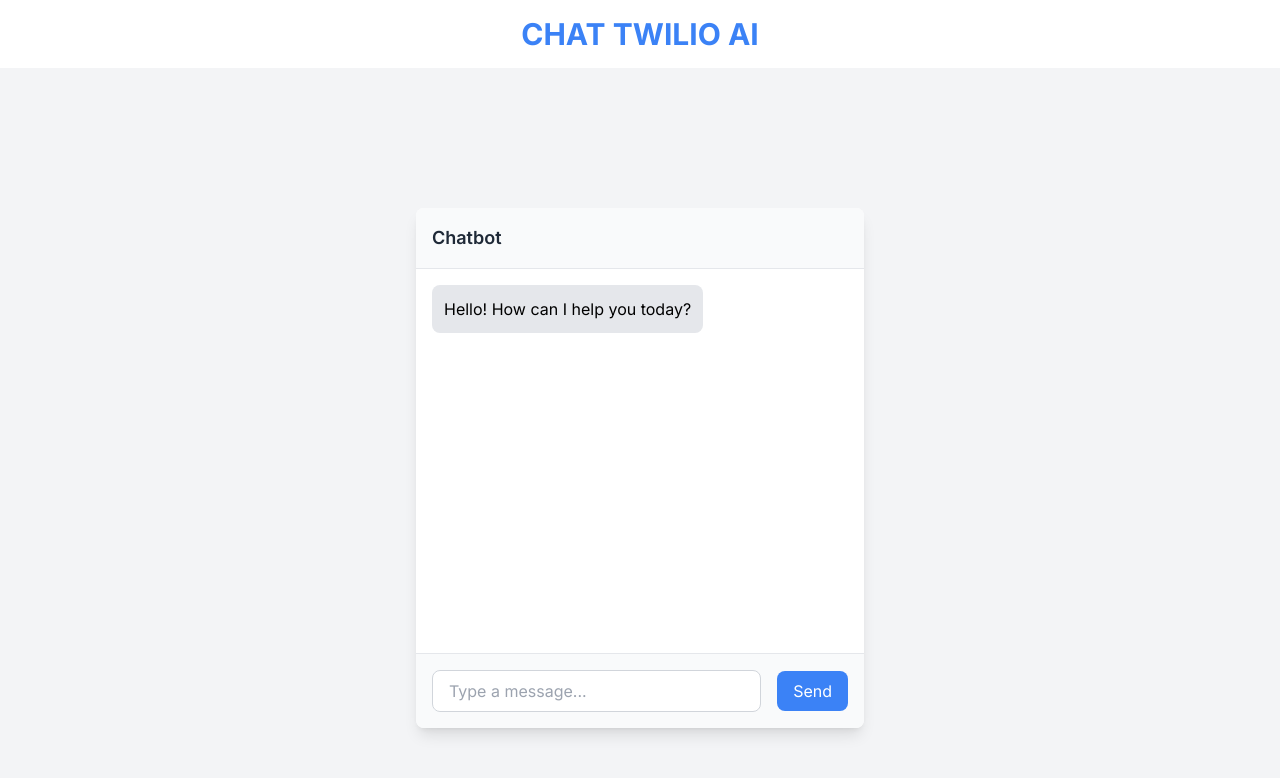
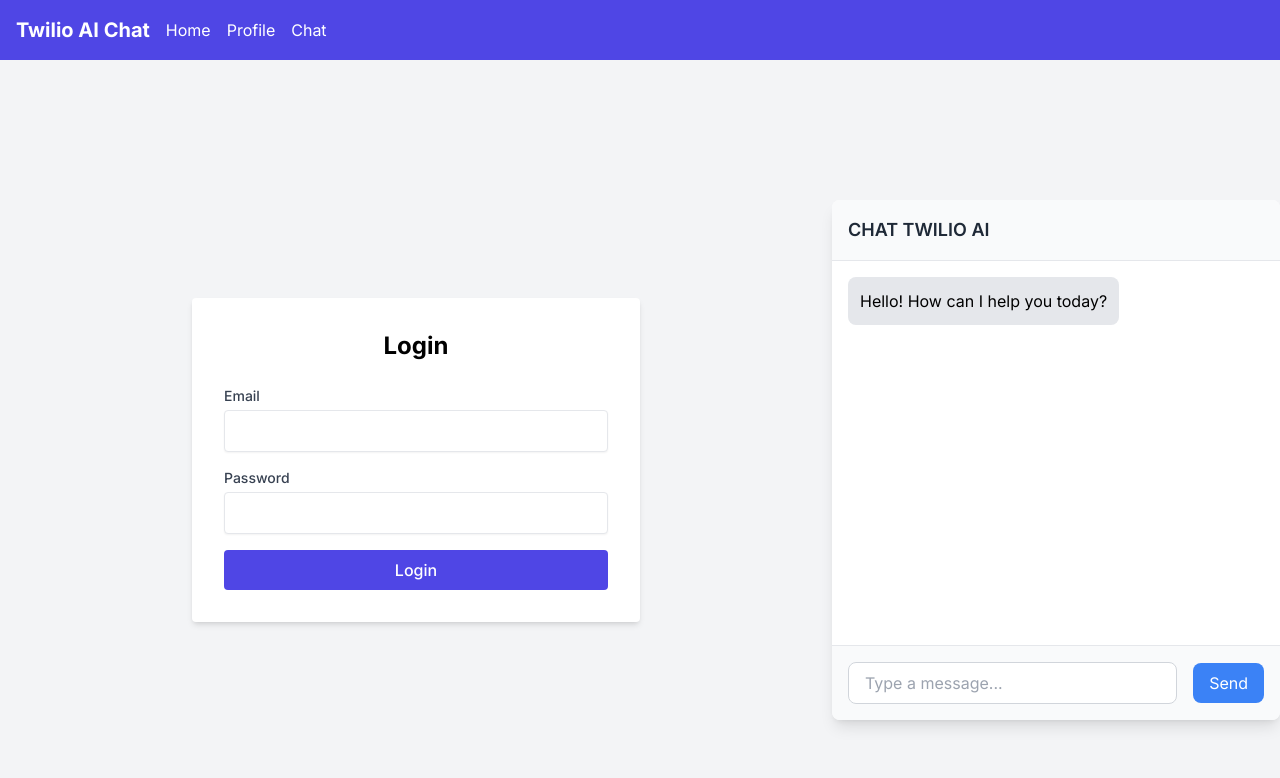
Before and after one commit to williammasivi/ChatTwilioAI, a Next.js app: page / in a window 1280 px wide. Shown: the top 778 px of the page. Built offline with nearby package versions, Linux system fonts and the light colour scheme.

Commit message:
add layout to the project

```diff
--- a/app/layout.tsx
+++ b/app/layout.tsx
@@ -2,6 +2,7 @@
 import type { Metadata } from "next";
 import { Inter } from "next/font/google";
 import "./globals.css";
+import Header from "@/components/Header";
 
 
 type LayoutProps = {
@@ -18,7 +19,10 @@
 export default function RootLayout({ children }: Readonly<LayoutProps>) {
    return (
       <html lang="en">
-         <body className={inter.className}>{children}</body>
+         <body className={`${inter.className}`}>
+            <Header />
+            {children}
+         </body>
       </html>
    );
 }
--- a/app/page.tsx
+++ b/app/page.tsx
@@ -1,5 +1,7 @@
 "use client";
+import Login from '@/components/Login';
 import { useState } from 'react';
+
 
 
 export default function Home() {
@@ -7,12 +9,13 @@
       { text: 'Hello! How can I help you today?', sender: 'bot' },
     ]);
    return (
-      <main>
-         <h1 className="text-3xl font-bold text-blue-500 text-center p-4">CHAT TWILIO AI</h1>
-         <div className="flex h-screen bg-gray-100">
-            <div className="w-full max-w-md mx-auto my-auto bg-white rounded-lg shadow-lg overflow-hidden">
+      <main role='main' className='flex h-screen bg-gray-100 justify-around' >
+         <Login />
+
+         {/* chat bot */}
+            <div className="w-full max-w-md mx-auto my-auto bg-white rounded-lg shadow-lg overflow-hidden flex-1">
                <div className="p-4 border-b border-gray-200 bg-gray-50">
-                  <h2 className="text-lg font-semibold text-gray-800">Chatbot</h2>
+                  <h1 className="text-lg font-semibold text-gray-800">CHAT TWILIO AI</h1>
                </div>
                <div className="flex flex-col p-4 space-y-4 overflow-y-auto h-96">
                   {messages.map((message, index) => (
@@ -59,7 +62,6 @@
                   </form>
                </div>
             </div>
-         </div>
       </main>
    );
 }
--- /dev/null
+++ b/components/Header.tsx
@@ -0,0 +1,66 @@
+// components/Header.js
+// import { signIn, signOut, useSession } from "next-auth/react";
+import Link from "next/link"
+
+export default function Header() {
+//   const { data: session } = useSession();
+
+  return (
+    <header className="bg-indigo-600 p-4 shadow-md">
+      <div className="container mx-auto flex justify-between items-center">
+        <div className="flex items-center space-x-4">
+          <Link href="/" className="text-white text-xl font-bold">
+            <h1>Twilio AI Chat</h1>
+          </Link>
+          <nav className="space-x-4 flex">
+            <Link href="/" className="text-white hover:underline">
+              <p>Home</p>
+            </Link>
+            <Link href="/profile" className="text-white hover:underline">
+              <p>Profile</p>
+            </Link>
+            <Link href="/chat" className="text-white hover:underline">
+              <p>Chat</p>
+            </Link>
+          </nav>
+        </div>
+        {/* <div className="flex items-center space-x-4">
+          {session ? (
+            <>
+              <div className="relative">
+                <button className="flex items-center space-x-2 text-white focus:outline-none">
+                  <img
+                    src={session.user.image}
+                    alt="User Profile"
+                    className="w-8 h-8 rounded-full"
+                  />
+                  <span>{session.user.name}</span>
+                </button>
+                <div className="absolute right-0 mt-2 w-48 bg-white rounded-md shadow-lg z-10">
+                  <Link href="/profile">
+                    <a className="block px-4 py-2 text-gray-800 hover:bg-gray-100">
+                      Profile
+                    </a>
+                  </Link>
+                  <button
+                    onClick={() => signOut()}
+                    className="block w-full text-left px-4 py-2 text-gray-800 hover:bg-gray-100"
+                  >
+                    Sign Out
+                  </button>
+                </div>
+              </div>
+            </>
+          ) : (
+            <button
+              onClick={() => signIn()}
+              className="px-4 py-2 bg-white text-indigo-600 font-bold rounded hover:bg-gray-200"
+            >
+              Sign In
+            </button>
+          )}
+        </div> */}
+      </div>
+    </header>
+  );
+}
--- /dev/null
+++ b/components/History.tsx
@@ -0,0 +1,17 @@
+
+
+// components/History.js
+export default function History({ messages }: { messages: string[]| null }) {
+   return (
+     <div className="p-4 bg-gray-100 rounded shadow">
+       <h2 className="text-lg font-bold mb-4">Chat History</h2>
+       <div className="space-y-4">
+         {/* {messages?.map(({sender, text}, index) => (
+           <div key={index} className={`p-2 rounded ${sender === "bot" ? "bg-indigo-100" : "bg-gray-200"}`}>
+             <p><strong>{sender}:</strong> {text}</p>
+           </div>
+         ))} */}
+       </div>
+     </div>
+   );
+ }
--- /dev/null
+++ b/components/Login.tsx
@@ -0,0 +1,58 @@
+import { useState } from 'react';
+// import gemini from 'gemini';
+
+
+const Login = () => {
+  const [email, setEmail] = useState('');
+  const [password, setPassword] = useState('');
+
+  const handleLogin = async (e: any) => {
+    e.preventDefault();
+    try {
+      // const response = await gemini.auth.login({ email, password });
+      // console.log('Login successful', response);
+      // Handle successful login (e.g., redirect, display a message, etc.)
+    } catch (error) {
+      console.error('Login failed', error);
+      // Handle login failure (e.g., display an error message)
+    }
+  };
+
+  return (
+    <div className="flex items-center justify-center min-h-screen bg-gray-100 flex-1">
+      <div className="w-full max-w-md p-8 space-y-6 bg-white rounded shadow-md">
+        <h2 className="text-2xl font-bold text-center">Login</h2>
+        <form className="space-y-4" onSubmit={handleLogin}>
+          <div>
+            <label className="block text-sm font-medium text-gray-700">Email</label>
+            <input
+              type="email"
+              className="w-full px-3 py-2 mt-1 border rounded shadow-sm focus:ring-indigo-500 focus:border-indigo-500"
+              value={email}
+              onChange={(e) => setEmail(e.target.value)}
+              required
+            />
+          </div>
+          <div>
+            <label className="block text-sm font-medium text-gray-700">Password</label>
+            <input
+              type="password"
+              className="w-full px-3 py-2 mt-1 border rounded shadow-sm focus:ring-indigo-500 focus:border-indigo-500"
+              value={password}
+              onChange={(e) => setPassword(e.target.value)}
+              required
+            />
+          </div>
+          <button
+            type="submit"
+            className="w-full px-4 py-2 font-medium text-white bg-indigo-600 rounded hover:bg-indigo-700 focus:outline-none focus:ring-2 focus:ring-offset-2 focus:ring-indigo-500"
+          >
+            Login
+          </button>
+        </form>
+      </div>
+    </div>
+  );
+};
+
+export default Login;
--- /dev/null
+++ b/components/Register.tsx
@@ -0,0 +1,72 @@
+import { useState } from 'react';
+// import gemini from 'gemini';
+
+const Register = () => {
+  const [email, setEmail] = useState('');
+  const [password, setPassword] = useState('');
+  const [confirmPassword, setConfirmPassword] = useState('');
+
+  const handleRegister = async (e: any) => {
+    e.preventDefault();
+    if (password !== confirmPassword) {
+      console.error('Passwords do not match');
+      return;
+    }
+    try {
+      // const response = await gemini.auth.register({ email, password });
+      // console.log('Registration successful', response);
+      // Handle successful registration (e.g., redirect, display a message, etc.)
+    } catch (error) {
+      console.error('Registration failed', error);
+      // Handle registration failure (e.g., display an error message)
+    }
+  };
+
+  return (
+    <div className="flex items-center justify-center min-h-screen bg-gray-100">
+      <div className="w-full max-w-md p-8 space-y-6 bg-white rounded shadow-md">
+        <h2 className="text-2xl font-bold text-center">Register</h2>
+        <form className="space-y-4" onSubmit={handleRegister}>
+          <div>
+            <label className="block text-sm font-medium text-gray-700">Email</label>
+            <input
+              type="email"
+              className="w-full px-3 py-2 mt-1 border rounded shadow-sm focus:ring-indigo-500 focus:border-indigo-500"
+              value={email}
+              onChange={(e) => setEmail(e.target.value)}
+              required
+            />
+          </div>
+          <div>
+            <label className="block text-sm font-medium text-gray-700">Password</label>
+            <input
+              type="password"
+              className="w-full px-3 py-2 mt-1 border rounded shadow-sm focus:ring-indigo-500 focus:border-indigo-500"
+              value={password}
+              onChange={(e) => setPassword(e.target.value)}
+              required
+            />
+          </div>
+          <div>
+            <label className="block text-sm font-medium text-gray-700">Confirm Password</label>
+            <input
+              type="password"
+              className="w-full px-3 py-2 mt-1 border rounded shadow-sm focus:ring-indigo-500 focus:border-indigo-500"
+              value={confirmPassword}
+              onChange={(e) => setConfirmPassword(e.target.value)}
+              required
+            />
+          </div>
+          <button
+            type="submit"
+            className="w-full px-4 py-2 font-medium text-white bg-indigo-600 rounded hover:bg-indigo-700 focus:outline-none focus:ring-2 focus:ring-offset-2 focus:ring-indigo-500"
+          >
+            Register
+          </button>
+        </form>
+      </div>
+    </div>
+  );
+};
+
+export default Register;
--- a/package.json
+++ b/package.json
@@ -13,6 +13,7 @@
       "next": "14.2.4",
       "react": "^18",
       "react-dom": "^18",
+      "react-hook-form": "^7.51.5",
       "twilio": "^5.1.1"
    },
    "devDependencies": {
```
Also changed, not shown: 1 other file (tests, documents, lock files or other folders).
